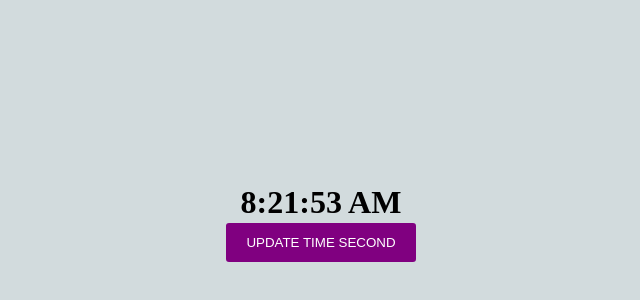
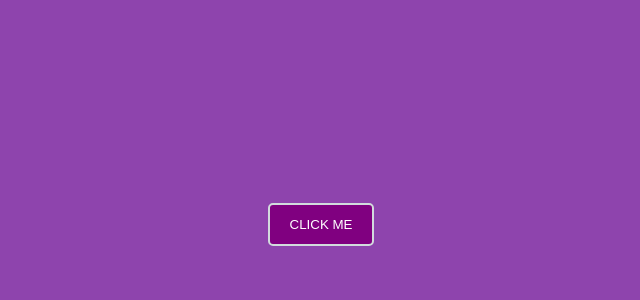
Before and after one commit to ayush007-ak/React-js-pratice-and-revision, a React (Create React App) app: page / in a window 1280 px wide. Shown: the part 176-476 px from the top of the page, without its empty margins (319-959 px from the left). Built offline with nearby package versions, Linux system fonts and the light colour scheme; a web font is replaced by a local one.

Commit message:
Event and color changing

```diff
--- a/src/App.js
+++ b/src/App.js
@@ -1,20 +1,23 @@
 import React, { useState } from 'react'
-let time =new Date().toLocaleTimeString();
+
+//{Function} or ase bhi kr skte ha onclick ke andar "MyFunction()"
 
 const App = () => {
-    const Increase = () =>{
-        time =new Date().toLocaleTimeString();
-        setCtime(time)
+
+    const purple = "#8e44ad"
+
+    const [recent , setChange] = useState(purple)
+
+    const bgChange = () => {
+        // console.log('clcik')
+        let bgcolor = "#34495e";
+        setChange(bgcolor)
+
+
     }
-
-    setInterval(Increase , 1000)
-
-    const [ctime,setCtime] = useState(time)
     return (
-        <div>
-
-            <h1>{ctime}</h1>
-            <button  onClick={Increase}>Update time second</button>
+        <div style = {{backgroundColor : recent}}>
+            <button onClick = {bgChange}>Click me</button>
         </div>
     )
 }
@@ -48,20 +51,28 @@ export default App
 
 
 
+// import React, { useState } from 'react'
+// let time =new Date().toLocaleTimeString();
 
+// const App = () => {
+//     const Increase = () =>{
+//         time =new Date().toLocaleTimeString();
+//         setCtime(time)
+//     }
 
+//     setInterval(Increase , 1000)
 
+//     const [ctime,setCtime] = useState(time)
+//     return (
+//         <div>
 
+//             <h1>{ctime}</h1>
+//             <button  onClick={Increase}>Update time second</button>
+//         </div>
+//     )
+// }
 
-
-
-
-
-
-
-
-
-
+// export default App
 
 
 
--- a/src/index.css
+++ b/src/index.css
@@ -61,8 +61,16 @@ button{
 div{
     width: 100%;
     height: 100vh;
+    background-color: blue;
     display: flex;
     flex-direction: column;
     justify-content: center;
     align-items: center;
 }
+
+
+h1{
+    color: white;
+    background: transparent;
+    text-shadow: 0 2px 2px black;
+}
```
Also changed, not shown: 1 other file (tests, documents, lock files or other folders).
